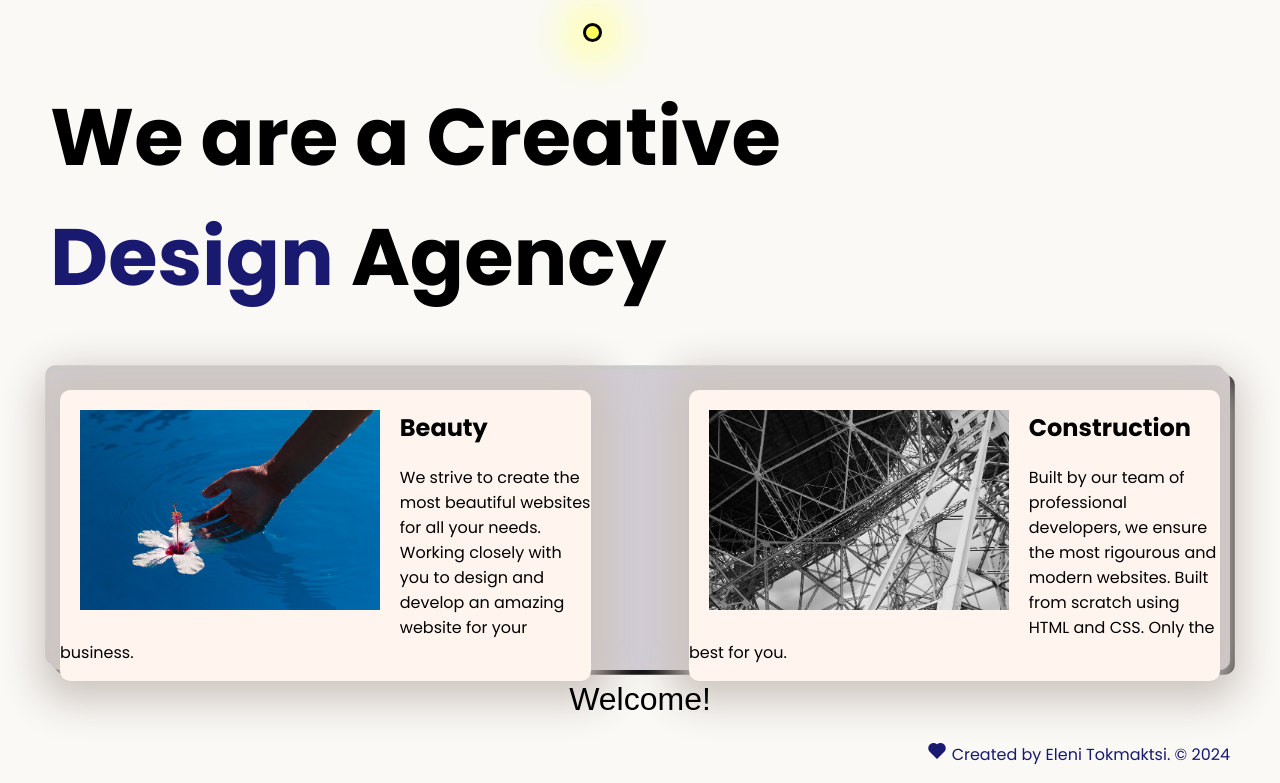
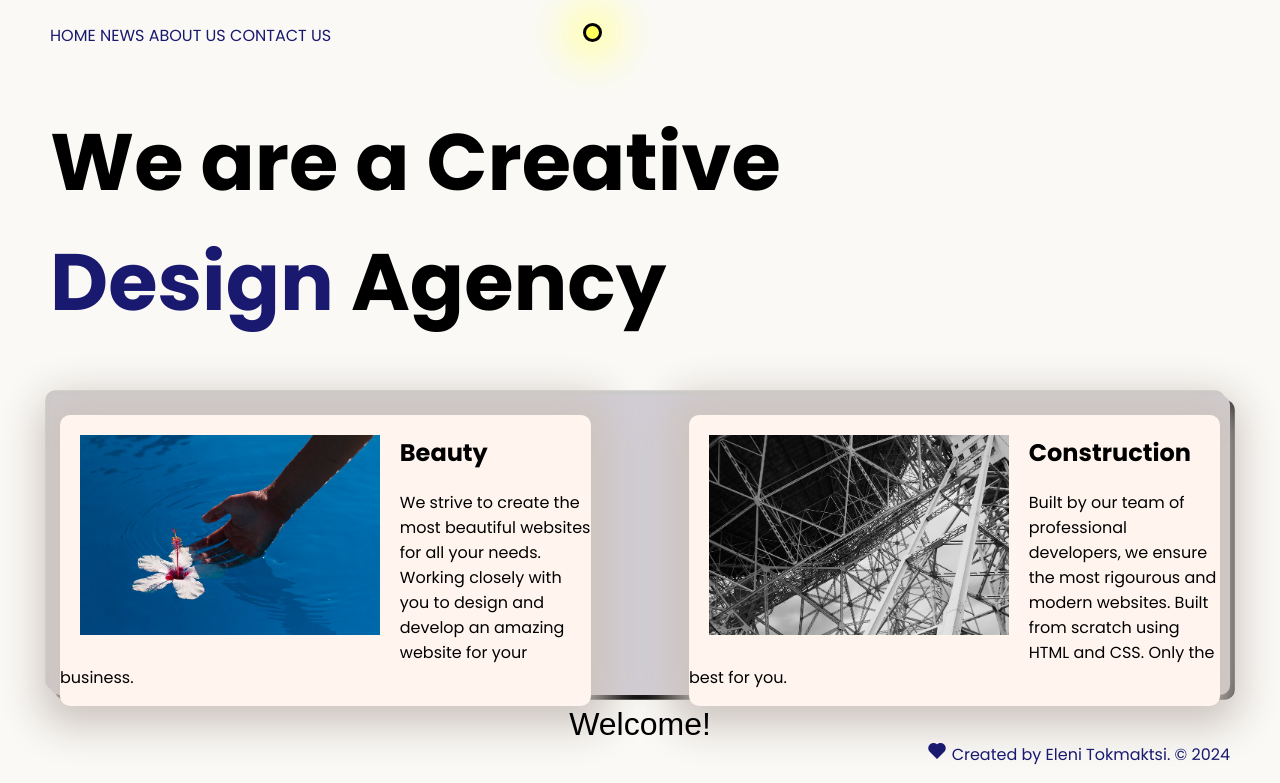
Before and after one commit to eleni-tkm/webDesign, a plain HTML site: page index.html in a window 1280 px wide. Shown: the part 27-810 px from the top of the page. Drawn offline with nearby package versions, Linux system fonts and the light colour scheme; a web font is replaced by a local one.

Commit message:
Update index.html

```diff
--- a/index.html
+++ b/index.html
@@ -50,8 +50,20 @@
 
 <body>
   <div class="main">
-  <div class='i'></div>
-    <img class="logo" src="./assets/images/logo.png" alt="logo">
+  <img class="logo" src="./assets/images/logo.png" alt="logo">
+
+    <div class="container">
+      <div class='i'></div>
+	  <div class="menu-items">
+          <span onclick="window.location='https://developer.mozilla.org/en-US/docs/Web/CSS/Descendant_combinator'">HOME</span>
+          <span onclick="window.location='https://developer.mozilla.org/en-US/docs/Web/CSS/Descendant_combinator'">NEWS</span>
+          <span onclick="window.location='https://developer.mozilla.org/en-US/docs/Web/CSS/Descendant_combinator'">ABOUT US</span>
+          <span onclick="window.location='https://developer.mozilla.org/en-US/docs/Web/CSS/Descendant_combinator'">CONTACT US</span>
+	  </div>
+
+
+
+    </div>
     <h1>We are a Creative <br> <span>Design</span> Agency</h1>
 
     <div class="left card"><img class="tile-image" src="./assets/images/beautiful.jpg" alt="hand and flower in water">
```
